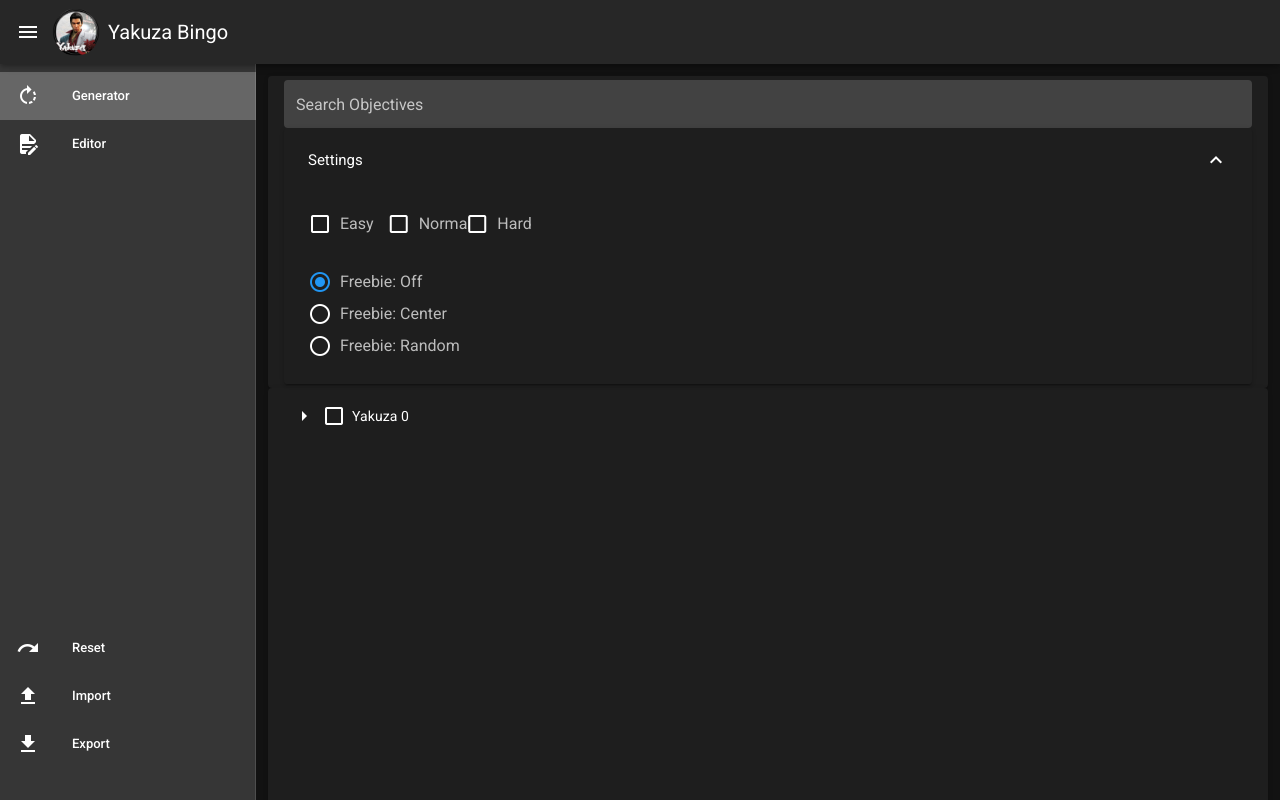
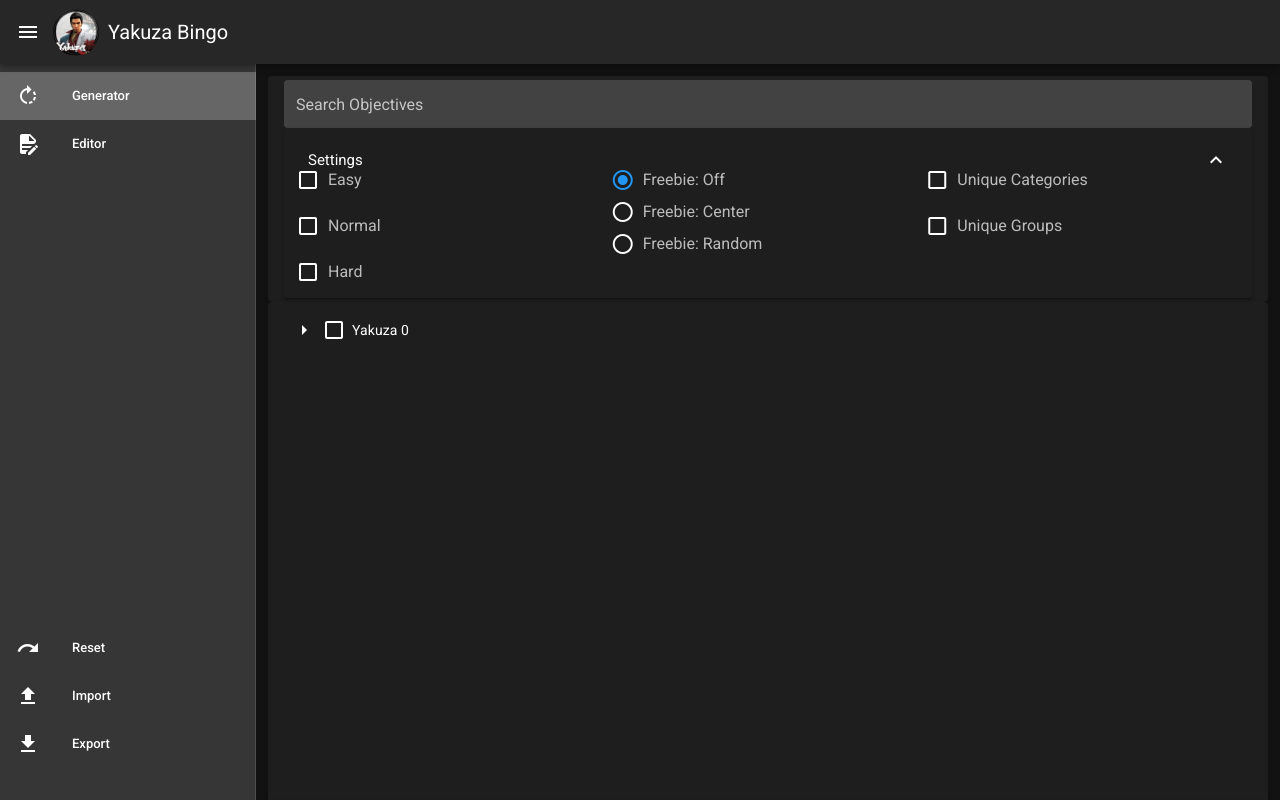
Before and after one commit to Lordmau5/Bingo-Generator, a Vue app: page / in a window 1280 px wide. Both pictures are taken after a click on the button "Settings". Shown: the top 800 px of the page. Built offline with nearby package versions, Linux system fonts and the light colour scheme.

Commit message:
A lot of changes
- Add blur on generated text so you can't see what goals you have
- Add persistent settings for Freebie and unique categories / groups
- Add unique categories and groups (it attempts to be as unique as possible until it can't be anymore and then adds duplicates)

```diff
--- a/src/views/Generator.vue
+++ b/src/views/Generator.vue
@@ -23,25 +23,26 @@
                   Settings
                 </v-expansion-panel-header>
                 <v-expansion-panel-content>
-                  <v-row justify="start">
-                    <v-col cols="1">
+                  <v-layout row wrap align-start justify-start>
+                    <v-flex xs12 lg4>
+                      <v-row>
+                        <v-col class="py-0 my-0">
                           <v-checkbox
+                            class="py-0 my-0"
                             v-model="checkbox_easy"
                             label="Easy"
                             :color="getDifficultyColor('Easy')"
                             v-on:change="onCheckboxEasy"
                           ></v-checkbox>
-                    </v-col>
-                    <v-col cols="1">
                           <v-checkbox
+                            class="py-0 my-0"
                             v-model="checkbox_normal"
                             label="Normal"
                             :color="getDifficultyColor('Normal')"
                             v-on:change="onCheckboxNormal"
                           ></v-checkbox>
-                    </v-col>
-                    <v-col cols="1">
                           <v-checkbox
+                            class="py-0 my-0"
                             v-model="checkbox_hard"
                             label="Hard"
                             :color="getDifficultyColor('Hard')"
@@ -49,15 +50,37 @@
                           ></v-checkbox>
                         </v-col>
                       </v-row>
-                  <v-row justify="start">
+                    </v-flex>
+                    <v-flex xs12 lg4>
+                      <v-row>
                         <v-col class="py-0 my-0">
-                      <v-radio-group class="py-0 my-0" v-model="radio_freebie">
+                          <v-radio-group class="py-0 my-0" v-model="settings.freebie">
                             <v-radio :value="0" label="Freebie: Off" color="blue"></v-radio>
                             <v-radio :value="1" label="Freebie: Center" color="blue"></v-radio>
                             <v-radio :value="2" label="Freebie: Random" color="blue"></v-radio>
                           </v-radio-group>
                         </v-col>
                       </v-row>
+                    </v-flex>
+                    <v-flex xs12 lg4>
+                      <v-row>
+                        <v-col class="py-0 my-0">
+                          <v-checkbox
+                            class="py-0 my-0"
+                            v-model="settings.unique_categories"
+                            label="Unique Categories"
+                            color="purple"
+                          ></v-checkbox>
+                          <v-checkbox
+                            class="py-0 my-0"
+                            v-model="settings.unique_groups"
+                            label="Unique Groups"
+                            color="purple"
+                          ></v-checkbox>
+                        </v-col>
+                      </v-row>
+                    </v-flex>
+                  </v-layout>
                 </v-expansion-panel-content>
               </v-expansion-panel>
             </v-expansion-panels>
@@ -104,7 +127,10 @@
         <v-card-title class="headline">Generated Bingo Objectives!</v-card-title>
 
         <v-card-text>
-          <code>{{ generated_text }}</code>
+          <code style="filter: blur(4px);">{{ generated_text }}</code>
+          <div>
+            <span><strong>Generated after:</strong> {{ generated_after }} attempts</span>
+          </div>
         </v-card-text>
 
         <v-card-actions>
@@ -138,45 +164,86 @@
     items: [],
     idToObjective: {},
     enabled: [],
-    search: null,
+    search: "",
+    settings: {
+      freebie: 0,
+      unique_categories: false,
+      unique_groups: false
+    },
     checkbox_easy: false,
     checkbox_normal: false,
     checkbox_hard: false,
-    radio_freebie: 0,
     dialog: false,
     generated_text: "",
-    clipboard_snackbar: false
+    generated_after: 0,
+    clipboard_snackbar: false,
+    settings_panel: false
   }),
+  watch: {
+    settings: {
+      deep: true,
+      handler() {
+        localStorage.setItem("generator_settings", JSON.stringify(this.settings));
+      }
+    }
+  },
   methods: {
     clickGenerate() {
       const shuffled = _.shuffle(this.enabled);
 
       const objectives = [];
-      const categories = [];
-      shuffled.forEach(id => {
-        if (objectives.length < 25) {
-          const obj = this.idToObjective[id];
+
+      const category_size = _.uniq(_.map(this.enabled, id => this.idToObjective[id].category))
+        .length;
+      const group_size = _.uniq(_.map(this.enabled, id => this.idToObjective[id].group)).length;
+
+      let groups = [];
+      let categories = [];
+      let attempts = 0;
+      let shuffleID = 0;
+      while (objectives.length < 25 && attempts < 5000) {
+        const obj = this.idToObjective[shuffled[shuffleID]];
+
+        if (categories.length === category_size) {
+          categories = [];
+        }
 
         if (!categories.includes(obj.category)) {
+          if (groups.length === group_size) {
+            groups = [];
+          }
+
+          if (!groups.includes(obj.group)) {
             objectives.push({
               name: obj.title
             });
+          }
 
+          if (this.settings.unique_groups) {
+            groups.push(obj.group);
+          }
+        }
+        if (this.settings.unique_categories) {
           categories.push(obj.category);
         }
+
+        if (++shuffleID >= shuffled.length) {
+          shuffleID = 0;
         }
-      });
+        attempts++;
+      }
 
       // Center Freebie
-      if (this.radio_freebie === 1) {
+      if (this.settings.freebie === 1) {
         objectives[12].name = "FREE";
       }
       // Random Freebie
-      else if (this.radio_freebie === 2) {
+      else if (this.settings.freebie === 2) {
         objectives[Math.floor(Math.random() * 25)].name = "FREE";
       }
 
       this.generated_text = JSON.stringify(objectives);
+      this.generated_after = attempts;
       this.dialog = true;
     },
     copyGenerated() {
@@ -247,6 +314,17 @@
     }
   },
   mounted() {
+    // Load settings
+    const lsSettings = localStorage.getItem("generator_settings");
+    if (lsSettings) {
+      try {
+        this.settings = JSON.parse(lsSettings);
+      } catch {
+        // Nothing
+      }
+    }
+
+    // Load games
     this.items = [];
     let id = 0;
 
@@ -287,7 +365,8 @@
           group.options.forEach(option => {
             this.idToObjective[id] = {
               title: option.title,
-              category: group.group_name
+              group: group.group_name,
+              category: category.category_name
             };
 
             const option_o = {
```
Lines whose indentation alone changed are shown as unchanged.
